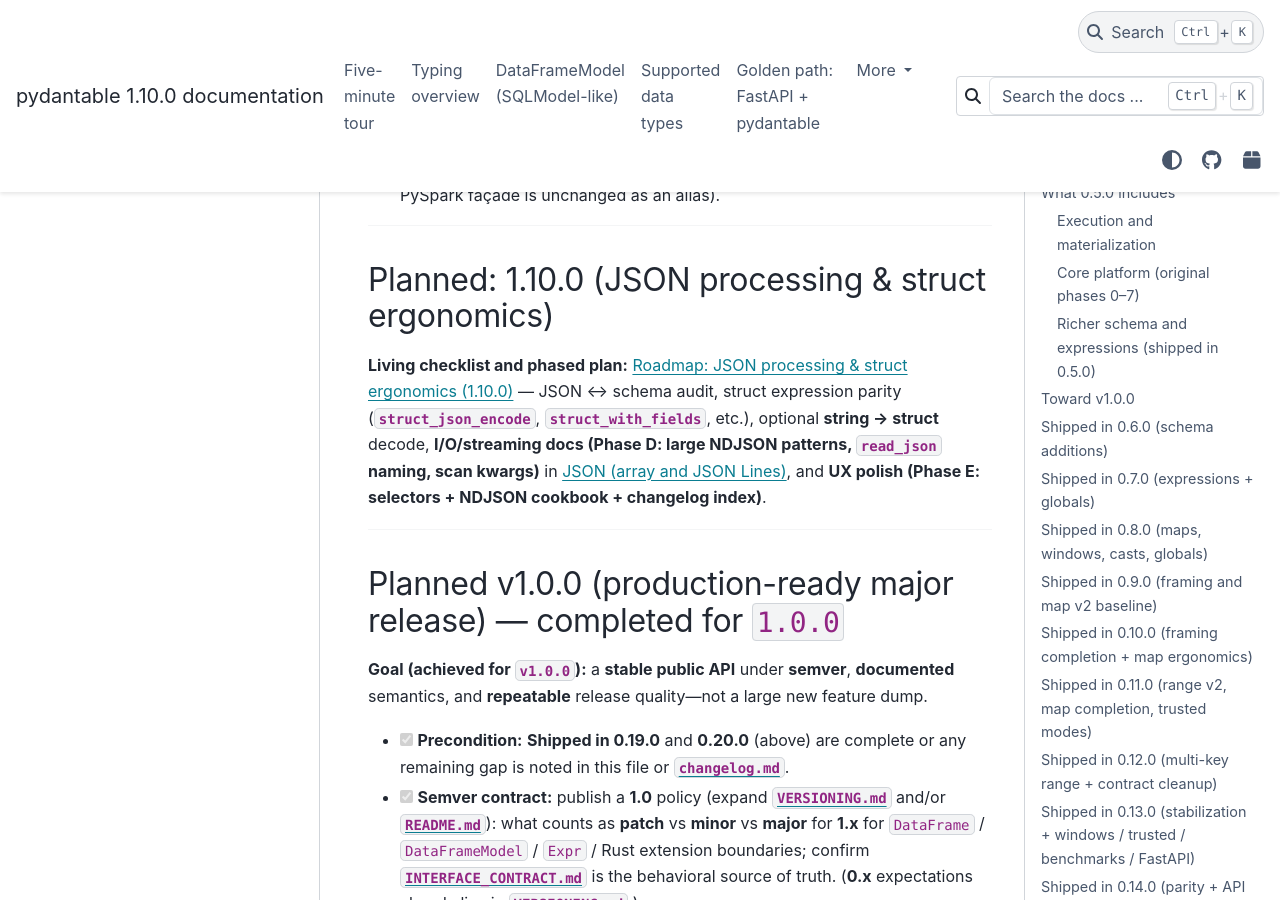
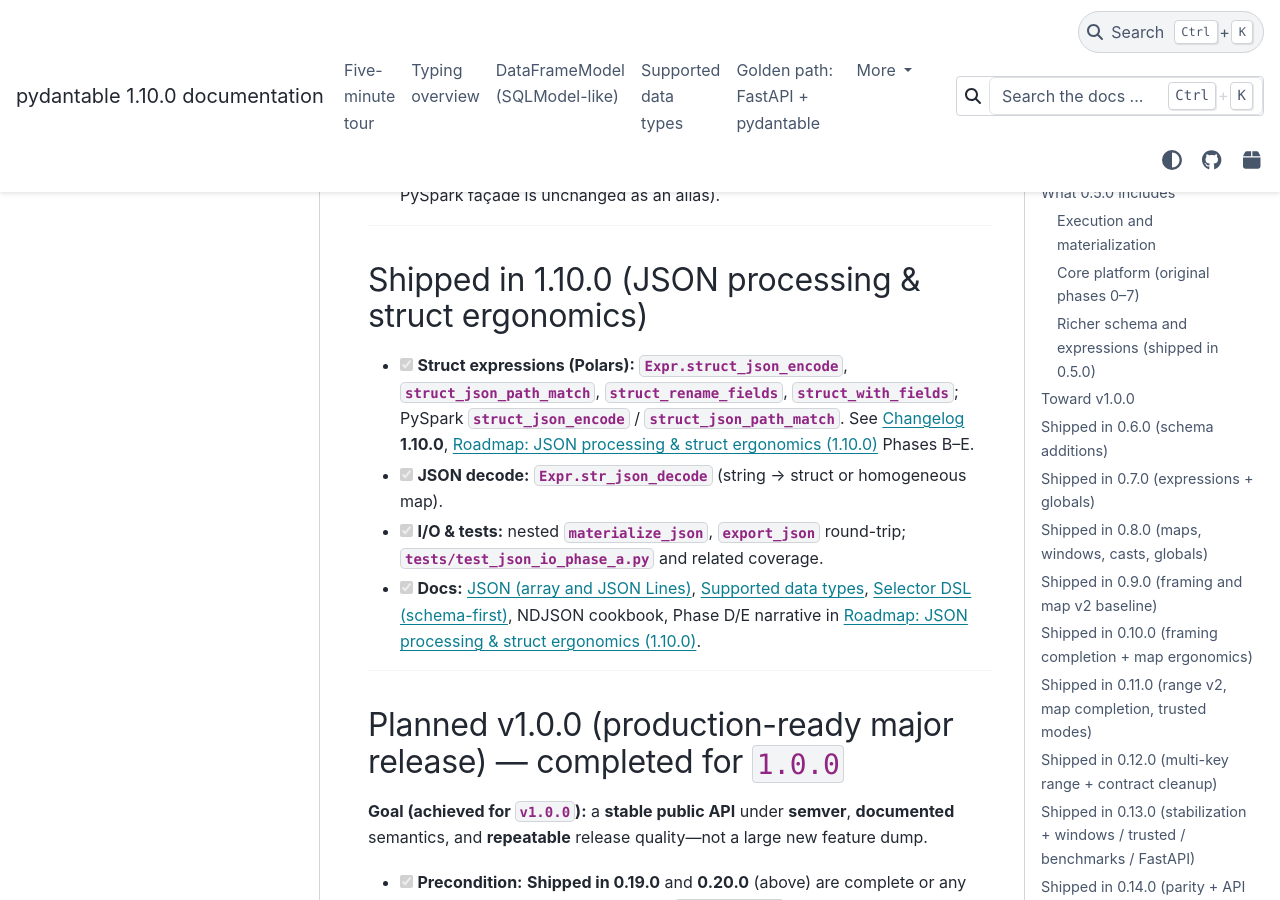
Before and after one commit to eddiethedean/pydantable, a Sphinx documentation site: the page built from docs/ROADMAP.md, in a window 1280 px wide and 900 px high, scrolled down 17061 px. Built offline with Sphinx 7.4.7 and the PyData theme 0.15.4, drawn with Linux system fonts in a browser that asks for light colours; the version number is read from the project's files by our own code.

Commit message:
docs: finalize 1.10.0 changelog date and shipped roadmap section

```diff
--- a/docs/ROADMAP.md
+++ b/docs/ROADMAP.md
@@ -339,9 +339,12 @@ Practical inputs that feed that phase:
 
 ---
 
-## Planned: 1.10.0 (JSON processing & struct ergonomics)
+## Shipped in 1.10.0 (JSON processing & struct ergonomics)
 
-**Living checklist and phased plan:** {doc}`ROADMAP_1_10_JSON_STRUCT` — JSON ↔ schema audit, struct expression parity (**`struct_json_encode`**, **`struct_with_fields`**, etc.), optional **string → struct** decode, **I/O/streaming docs (Phase D: large NDJSON patterns, `read_json` naming, scan kwargs)** in {doc}`IO_JSON`, and **UX polish (Phase E: selectors + NDJSON cookbook + changelog index)**.
+- [x] **Struct expressions (Polars):** **`Expr.struct_json_encode`**, **`struct_json_path_match`**, **`struct_rename_fields`**, **`struct_with_fields`**; PySpark **`struct_json_encode`** / **`struct_json_path_match`**. See {doc}`changelog` **1.10.0**, {doc}`ROADMAP_1_10_JSON_STRUCT` Phases B–E.
+- [x] **JSON decode:** **`Expr.str_json_decode`** (string → struct or homogeneous map).
+- [x] **I/O & tests:** nested **`materialize_json`**, **`export_json`** round-trip; **`tests/test_json_io_phase_a.py`** and related coverage.
+- [x] **Docs:** {doc}`IO_JSON`, {doc}`SUPPORTED_TYPES`, {doc}`SELECTORS`, NDJSON cookbook, Phase D/E narrative in {doc}`ROADMAP_1_10_JSON_STRUCT`.
 
 ---
 
```
Also changed, not shown: docs/changelog.md (+2 -2 lines).
